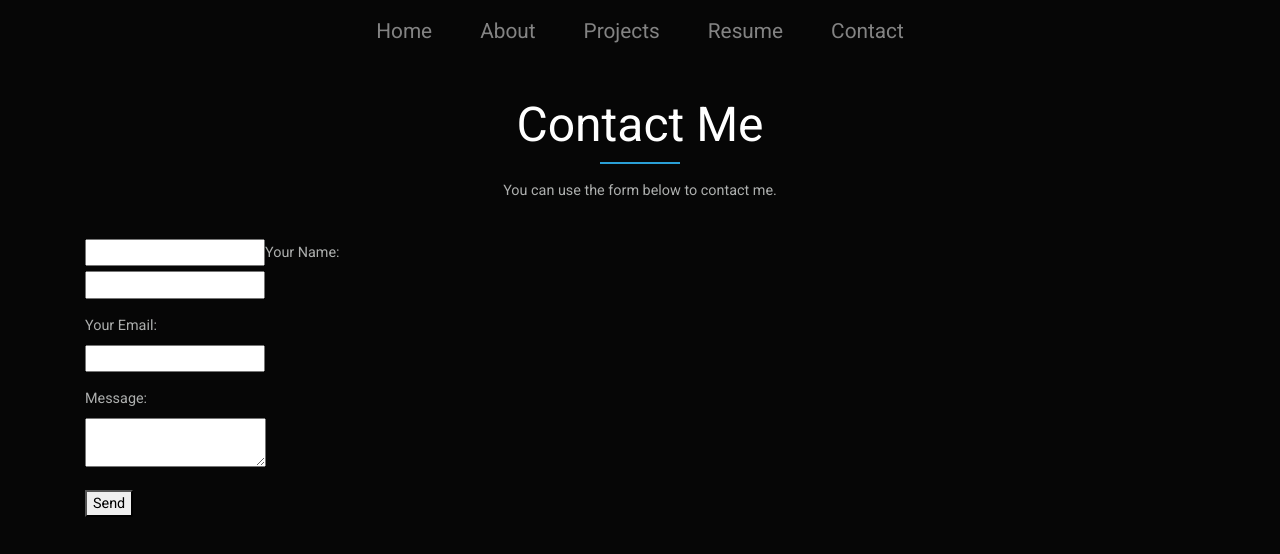
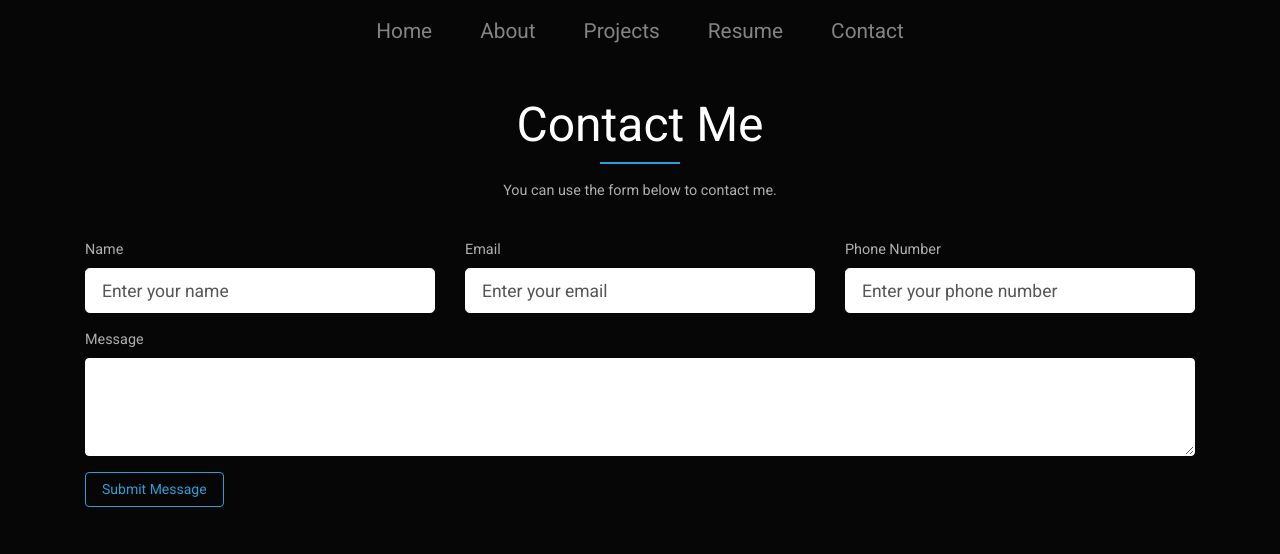
Before and after one commit to Brian-Holland/NextJS_Website, a Next.js app: page /contact in a window 1280 px wide. Shown: the top 554 px of the page. Built offline with nearby package versions, Linux system fonts and the light colour scheme.

Commit message:
Added contact form w netlify controls

```diff
--- a/pages/contact.js
+++ b/pages/contact.js
@@ -1,4 +1,5 @@
-import { Container } from 'react-bootstrap';
+import { Container, Row, Col, Form, Button } from 'react-bootstrap';
+import Link from 'next/link';
 
 const ContactPage = () => {
 	return (
@@ -11,25 +12,60 @@ const ContactPage = () => {
 					<br />
 					<br />
 				</p>
-				<form name="contact" method="POST">
-					<input type="hidden" name="form-name" value="contact" />
-					<p>
-						<input type="text" name="firstname" id="firstname" />
-						<label htmlFor="yourname">Your Name:</label> <br />
-						<input type="text" name="name" id="yourname" />
-					</p>
-					<p>
-						<label htmlFor="youremail">Your Email:</label> <br />
-						<input type="email" name="email" id="youremail" />
-					</p>
-					<p>
-						<label htmlFor="yourmessage">Message:</label> <br />
-						<textarea name="message" id="yourmessage" />
-					</p>
-					<p>
-						<button type="submit">Send</button>
-					</p>
-				</form>
+				<Form name="contact v1" method="POST" data-netlify="true" onSubmit="submit">
+					<input type="hidden" name="form-name" value="contact v1" />
+					<Row>
+						<Col md={4}>
+							<Form.Group>
+								<Form.Label>Name</Form.Label>
+								<Form.Control
+									required
+									size="lg"
+									type="text"
+									placeholder="Enter your name"
+									name="first-name"
+								/>
+							</Form.Group>
+						</Col>
+						<Col md={4}>
+							<Form.Group>
+								<Form.Label>Email</Form.Label>
+								<Form.Control
+									required
+									size="lg"
+									type="email"
+									placeholder="Enter your email"
+									name="email"
+								/>
+							</Form.Group>
+						</Col>
+						<Col md={4}>
+							<Form.Group>
+								<Form.Label>Phone Number</Form.Label>
+								<Form.Control
+									required
+									size="lg"
+									type="text"
+									placeholder="Enter your phone number"
+									name="phone"
+								/>
+							</Form.Group>
+						</Col>
+					</Row>
+					<Form.Group>
+						<Form.Label>Message</Form.Label>
+						<Form.Control
+							required
+							as="textarea"
+							rows="4"
+							placeholer="Write you message here."
+							name="message"
+						/>
+					</Form.Group>
+					<Button type="submit" variant="outline-primary">
+						Submit Message
+					</Button>
+				</Form>
 			</Container>
 		</section>
 	);
--- a/pages/index.js
+++ b/pages/index.js
@@ -4,7 +4,7 @@ import Link from 'next/link';
 
 const HomePage = () => {
 	return (
-		<main>
+		<section id="main-land">
 			<Container className="mt-5">
 				<Row>
 					<Col className="d-flex-column" style={{ paddingTop: '12%', paddingLeft: '15%' }}>
@@ -29,7 +29,7 @@ const HomePage = () => {
 					</Col>
 				</Row>
 			</Container>
-		</main>
+		</section>
 	);
 };
 
```
